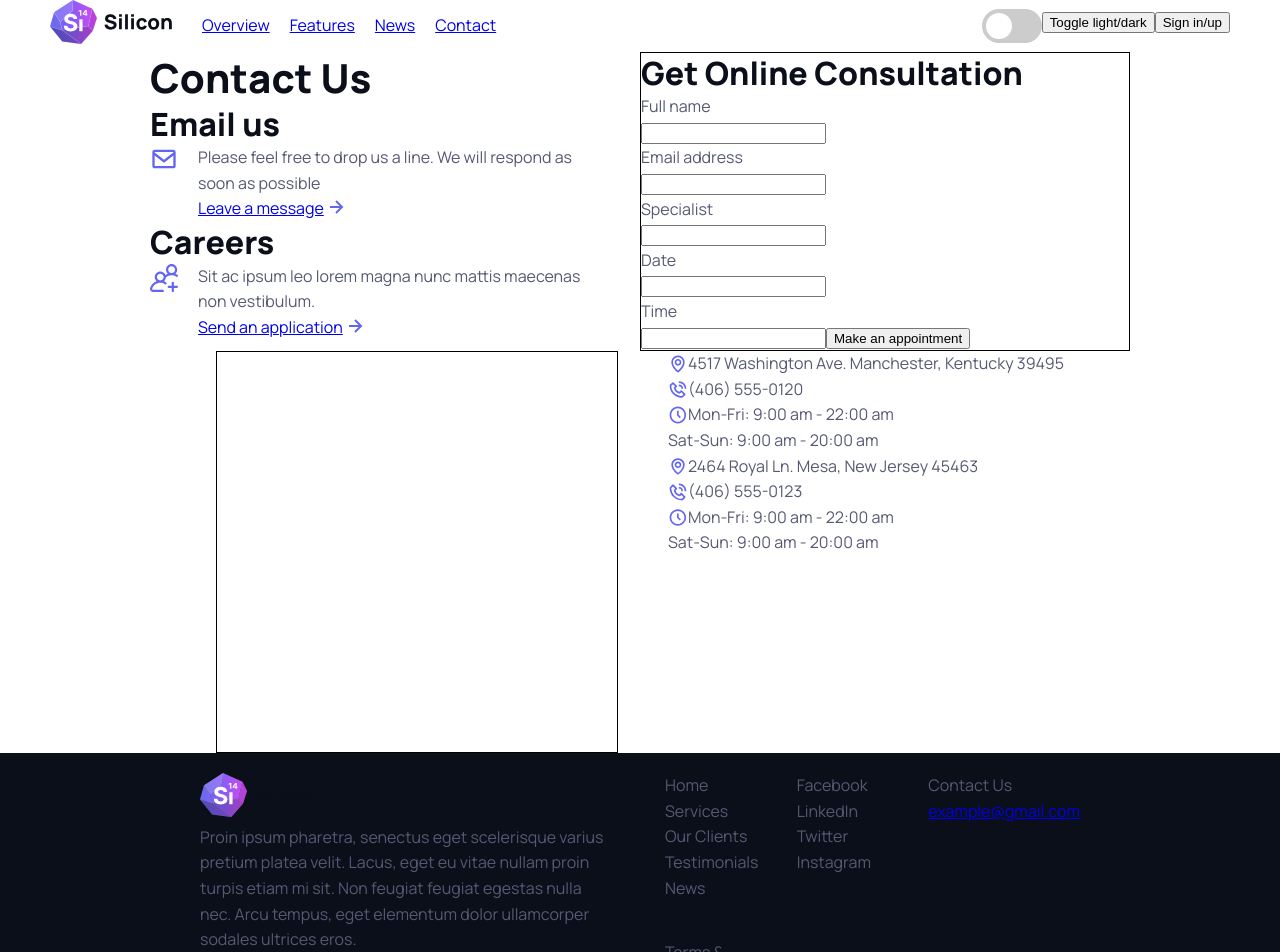
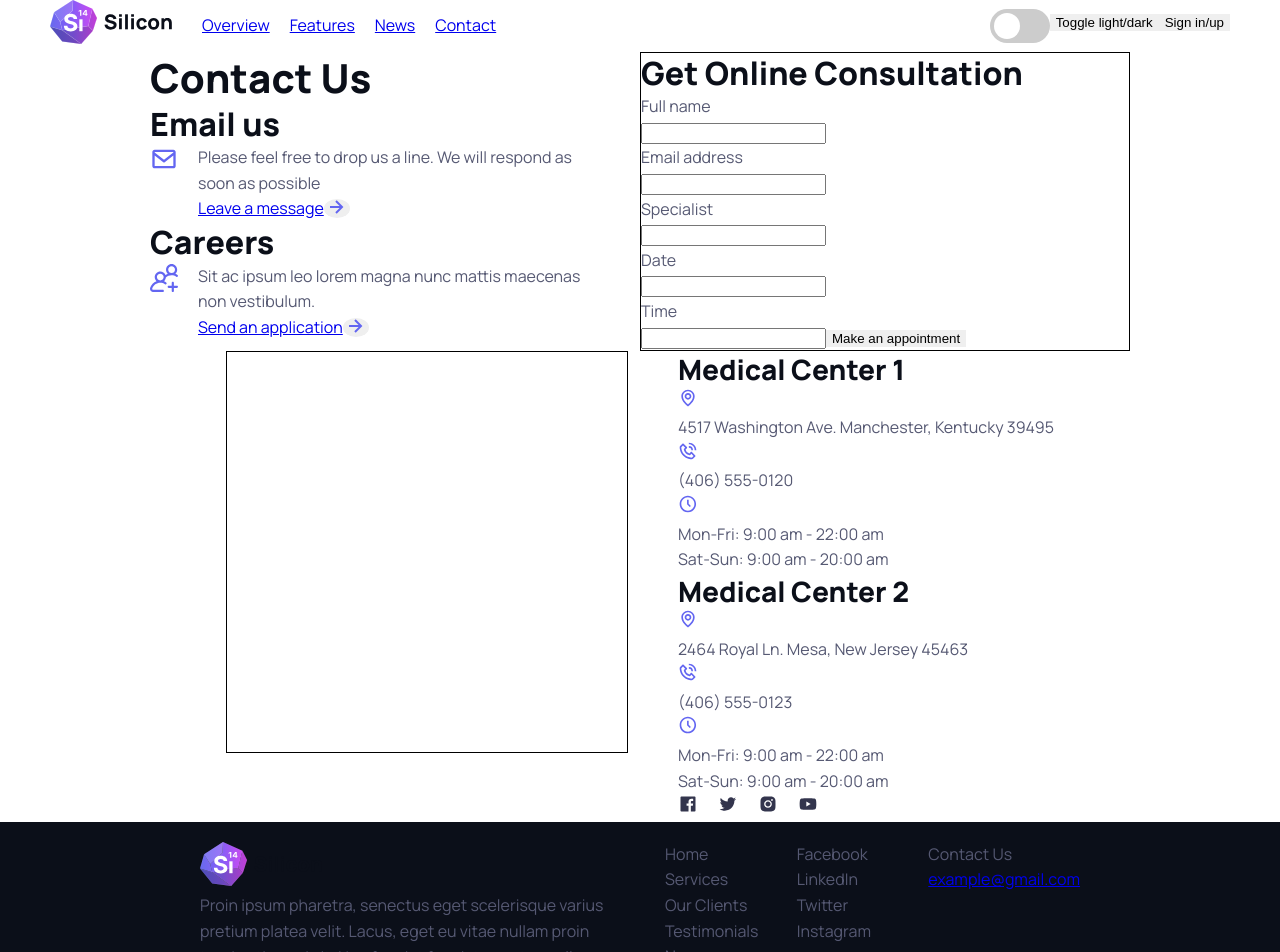
Before and after one commit to KimmoKAhola/Silicon-Kimmo-Ahola, a React (Vite) app: page /contact in a window 1280 px wide. Shown: the top 952 px of the page. Built offline with nearby package versions, Linux system fonts and the light colour scheme.

Commit message:
extracted some components

```diff
--- a/src/css/main.css
+++ b/src/css/main.css
@@ -211,10 +211,24 @@ h6 {
   font-size: 42px;
 }
 
+button {
+  border: none;
+  transition: ease-in 0.3s;
+}
+
+button:hover {
+  border: 1px solid black;
+}
+
 .arrow-button {
   border-radius: 50%;
-  background: none;
-  border: none;
+}
+
+.store-buttons {
+  display: flex;
+  justify-content: center;
+  gap: 10px;
+  height: 52px;
 }
 
 /* The switch - the box around the slider */
@@ -316,12 +330,6 @@ header .container .left .menu-links .nav-link:hover {
   display: grid;
   grid-template-rows: auto auto auto;
 }
-#showcase #showcase-store-buttons {
-  display: flex;
-  justify-content: center;
-  gap: 10px;
-  height: 52px;
-}
 #showcase #left-second {
   display: flex;
 }
@@ -409,16 +417,6 @@ header .container .left .menu-links .nav-link:hover {
   display: flex;
   gap: 10px;
 }
-#light-footer #brand-footer-logos {
-  display: flex;
-  gap: 10px;
-}
-#light-footer #brand-footer-logos img {
-  height: 20px;
-}
-#light-footer img {
-  height: 60px;
-}
 
 #footer-dark {
   background-color: #0B0F19;
@@ -468,11 +466,13 @@ header .container .left .menu-links .nav-link:hover {
   height: 400px;
   border: 1px solid black;
 }
-.container ul li {
+
+.brand-footer-logos ul {
   display: flex;
+  gap: 20px;
 }
-.container ul div {
-  display: flex;
+.brand-footer-logos ul li img {
+  height: 20px;
 }
 
 /*# sourceMappingURL=main.css.map */
--- a/src/css/scss/_sections.scss
+++ b/src/css/scss/_sections.scss
@@ -12,3 +12,4 @@
 
 @import 'sections/contact/hero';
 @import 'sections/contact/map';
+@import 'sections/global/social-links';
--- a/src/css/scss/components/_buttons.scss
+++ b/src/css/scss/components/_buttons.scss
@@ -1,5 +1,20 @@
+button {
+  //background: none;
+  border: none;
+  transition: ease-in 0.3s;
+}
+
+button:hover{
+  border: 1px solid black;
+}
+
 .arrow-button{
   border-radius: 50%;
-  background: none;
-  border: none;
 }
+
+.store-buttons{
+  display: flex;
+  justify-content: center;
+  gap: 10px;
+  height: 52px;
+}
--- a/src/css/scss/sections/contact/_map.scss
+++ b/src/css/scss/sections/contact/_map.scss
@@ -8,14 +8,4 @@
     height: 400px;
     border: 1px solid black;
   }
-
-  ul {
-    li {
-      display: flex;
-    }
-
-    div {
-      display: flex;
-    }
-  }
 }
--- /dev/null
+++ b/src/css/scss/sections/global/_social-links.scss
@@ -0,0 +1,11 @@
+.brand-footer-logos {
+  ul {
+    display: flex;
+    gap: 20px;
+    li {
+      img{
+        height: 20px;
+      }
+    }
+  }
+}
--- a/src/views/sections/contact/Map.jsx
+++ b/src/views/sections/contact/Map.jsx
@@ -2,6 +2,7 @@ import React from 'react'
 import MapSymbol from '../../../images/contact/bx-map.svg'
 import Phone from '../../../images/contact/bx-phone-call.svg'
 import Clock from '../../../images/contact/bx-time-five.svg'
+import Socials from "../global/Socials.jsx";
 
 const Map = () => {
     return (
@@ -12,6 +13,7 @@ const Map = () => {
             <div id="contact-addresses">
                 <div>
                     <ul>
+                        <h3>Medical Center 1</h3>
                         <li>
                             <img src={MapSymbol} alt="TODO"/>
                             <p>4517 Washington Ave. Manchester, Kentucky 39495</p>
@@ -34,6 +36,7 @@ const Map = () => {
 
                 <div>
                     <ul>
+                        <h3>Medical Center 2</h3>
                         <li>
                             <img src={MapSymbol} alt="TODO"/>
                             <p>2464 Royal Ln. Mesa, New Jersey 45463</p>
@@ -53,6 +56,7 @@ const Map = () => {
                         </li>
                     </ul>
                 </div>
+                <Socials/>
             </div>
         </div>
     )
--- a/src/views/sections/global/Footer-Light.jsx
+++ b/src/views/sections/global/Footer-Light.jsx
@@ -6,6 +6,8 @@ import Facebook from '../../../images/light-footer/bxl-facebook-square.svg'
 import Twitter from '../../../images/light-footer/bxl-twitter.svg'
 import Instagram from '../../../images/light-footer/bxl-instagram-alt.svg'
 import Youtube from '../../../images/light-footer/bxl-youtube.svg'
+import StoreButtons from "../home/Store-Buttons.jsx";
+import Socials from "./Socials.jsx";
 
 
 const FooterLight = () => {
@@ -19,16 +21,8 @@ const FooterLight = () => {
                 <li>Contact</li>
                 <li>Account</li>
             </ul>
-            <div id="showcase-store-buttons">
-                <img src={AppStore} alt="TODO"/>
-                <img src={GooglePlay} alt="TODO"/>
-            </div>
-            <ul id="brand-footer-logos">
-                <li><img src={Facebook} alt="TODO"/></li>
-                <li><img src={Twitter} alt="TODO"/></li>
-                <li><img src={Instagram} alt="TODO"/></li>
-                <li><img src={Youtube} alt="TODO"/></li>
-            </ul>
+            <StoreButtons/>
+            <Socials/>
             <p>
                 2024. All rights reserved. Pulvinar urna condimentum amet tempor, ornare integer. Lorem odio justo
                 malesuada suspendisse viverra aliquet quisque turpis non. Feugiat in odio non nunc ornare consectetur.
--- /dev/null
+++ b/src/views/sections/global/Socials.jsx
@@ -0,0 +1,19 @@
+import React from 'react'
+import Facebook from "../../../images/light-footer/bxl-facebook-square.svg";
+import Twitter from "../../../images/light-footer/bxl-twitter.svg";
+import Instagram from "../../../images/light-footer/bxl-instagram-alt.svg";
+import Youtube from "../../../images/light-footer/bxl-youtube.svg";
+
+const Socials = () => {
+    return (
+        <div className="brand-footer-logos">
+            <ul>
+                <li><img src={Facebook} alt="TODO"/></li>
+                <li><img src={Twitter} alt="TODO"/></li>
+                <li><img src={Instagram} alt="TODO"/></li>
+                <li><img src={Youtube} alt="TODO"/></li>
+            </ul>
+        </div>
+    )
+}
+export default Socials
--- a/src/views/sections/home/Showcase.jsx
+++ b/src/views/sections/home/Showcase.jsx
@@ -2,6 +2,7 @@ import React from 'react'
 import Mobile from '../../../images/showcase-mobiles.svg';
 import AppStore from '../../../images/appstore.svg'
 import GooglePlay from '../../../images/googleplay.svg'
+import StoreButtons from "./Store-Buttons.jsx";
 
 const Showcase = () => {
     return (
@@ -13,10 +14,7 @@ const Showcase = () => {
                     <h1>Manage All Your Money in One App</h1>
                     <p>We offer you a new generation of the mobile banking. <br/>
                     Save, spend & manage money in your pocket.</p>
-                    <div id="showcase-store-buttons">
-                        <img src={AppStore} alt="TODO"/>
-                        <img src={GooglePlay} alt="TODO"/>
-                    </div>
+                    <StoreButtons/>
                 </div>
 
                 <div id="left-second">
--- /dev/null
+++ b/src/views/sections/home/Store-Buttons.jsx
@@ -0,0 +1,13 @@
+import React from 'react'
+import AppStore from "../../../images/appstore.svg";
+import GooglePlay from "../../../images/googleplay.svg";
+
+const StoreButtons = () => {
+    return (
+        <div className="store-buttons">
+                <img src={AppStore} alt="TODO"/>
+                <img src={GooglePlay} alt="TODO"/>
+        </div>
+    )
+}
+export default StoreButtons
```
Also changed, not shown: src/css/scss/sections/global/_footer.scss (+0 -11 lines), src/css/scss/sections/home/_showcase.scss (+0 -7 lines), 1 other file (tests, documents, lock files or other folders).
